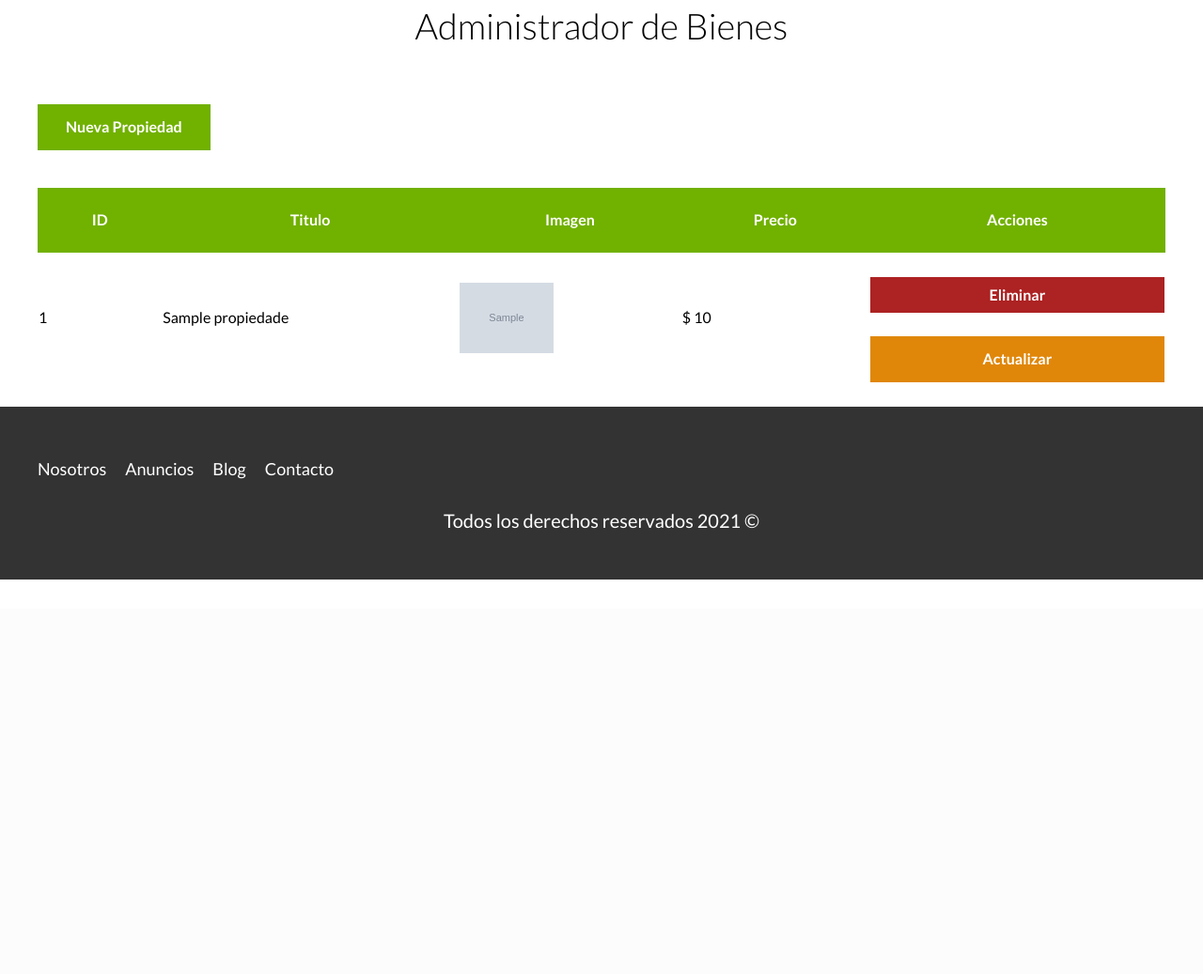
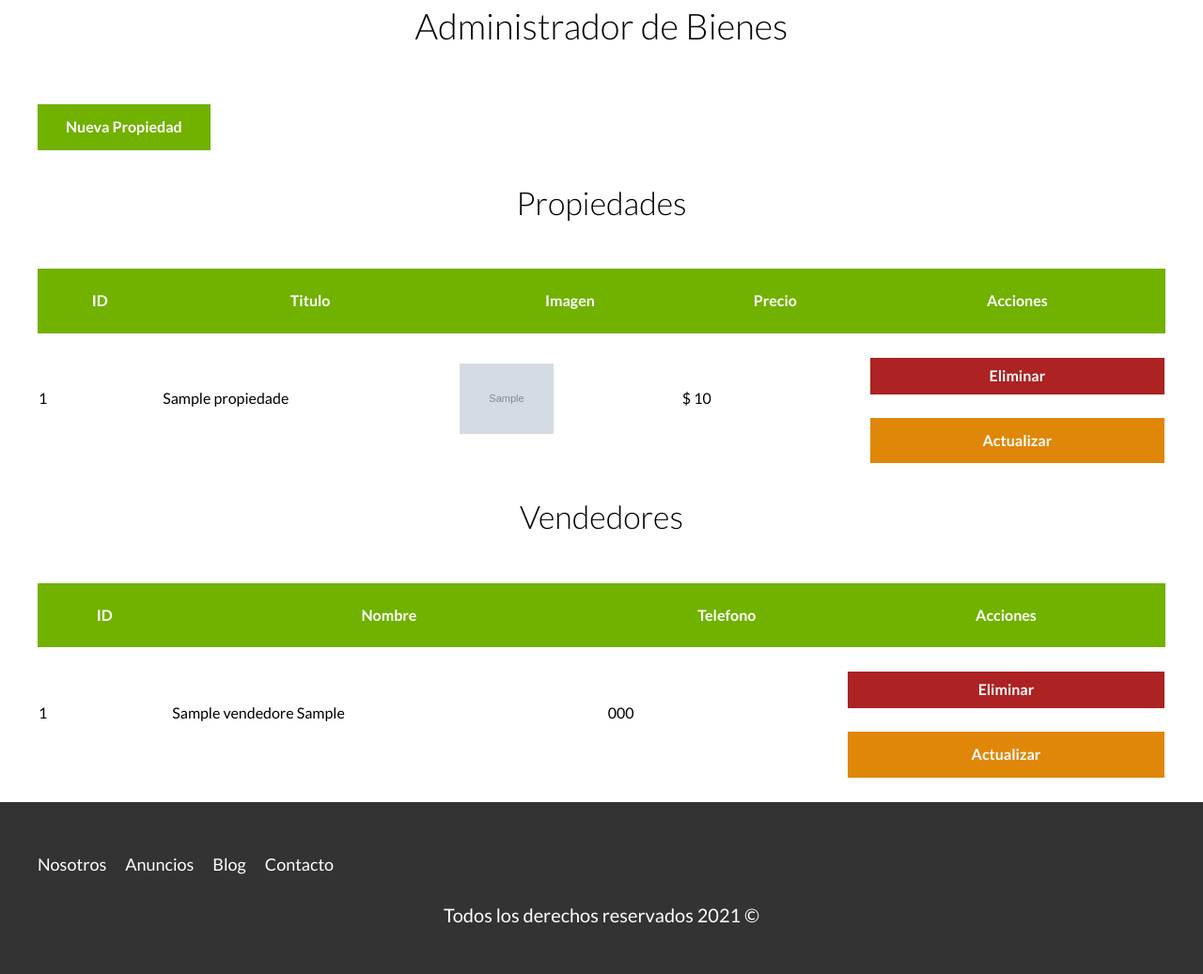
Before and after one commit to marina757/Bienes_Php_POO, a PHP site: page /admin in a window 1280 px wide. Shown: the part 152-1189 px from the top of the page at 94% size. Before the commit the page ends 769 px from the top, so only its background shows below. Run offline with PHP 8.4, Linux system fonts and the light colour scheme; the visitor is signed in with stand-in values (Sample User, id 1); tables that the repository leaves empty or names only in its code hold one stand-in row (values such as "Sample post"); grey boxes marked "Sample" are stand-in pictures.

Commit message:
venditori del db

```diff
--- a/admin/index.php
+++ b/admin/index.php
@@ -16,6 +16,7 @@
     // var_dump($resultado);
 
     if($_SERVER['REQUEST_METHOD'] === 'POST') {
+        debuguear($_POST);
         $id = $_POST['id'];
         $id = filter_var($id, FILTER_VALIDATE_INT);
 
@@ -45,6 +46,7 @@
 
         <a href="/admin/propiedades/crear.php" class="boton boton-verde">Nueva Propiedad</a>
 
+        <h2>Propiedades</h2>
         <table class="propiedades">
             <thead>
                 <tr>
@@ -76,12 +78,40 @@
                 <?php endforeach; ?>
             </tbody>
         </table>
+
+        <h2>Vendedores</h2>
+
+        <table class="propiedades">
+            <thead>
+                <tr>
+                    <th>ID</th>
+                    <th>Nombre</th>
+                    <th>Telefono</th>
+                    <th>Acciones</th>
+                </tr>
+            </thead>
+
+            <tbody><!--MOSTRAR LOS RESULTADOS-->
+                <?php foreach ($vendedores as $vendedor): ?>
+                <tr>
+                    <td><?php echo $vendedor->id; ?></td>
+                    <td><?php echo $vendedor->nombre . " " . $vendedor->apellido; ?></td>
+                    <td><?php echo $vendedor->telefono; ?></td>
+                    <td>
+                        <form method="POST" class="w-100">
+                            <input type="hidden" name="id" value="<?php echo $propiedad->id; ?>">
+                            <input type="submit" class="boton-rojo-block" value="Eliminar">
+                        </form>
+
+                        <a href="admin/vendedores/actualizar.php?id=<?php echo $propiedad->id; ?>" class="boton-amarillo-block">Actualizar</a>
+                    </td>
+                </tr>
+                <?php endforeach; ?>
+            </tbody>
+        </table>
+
     </main>
 
 <?php
-
-    //CERRAR LA CONEXION(OPCIONAL)
-    mysqli_close($db);
-
     incluirTemplate('footer');
 ?>
```
